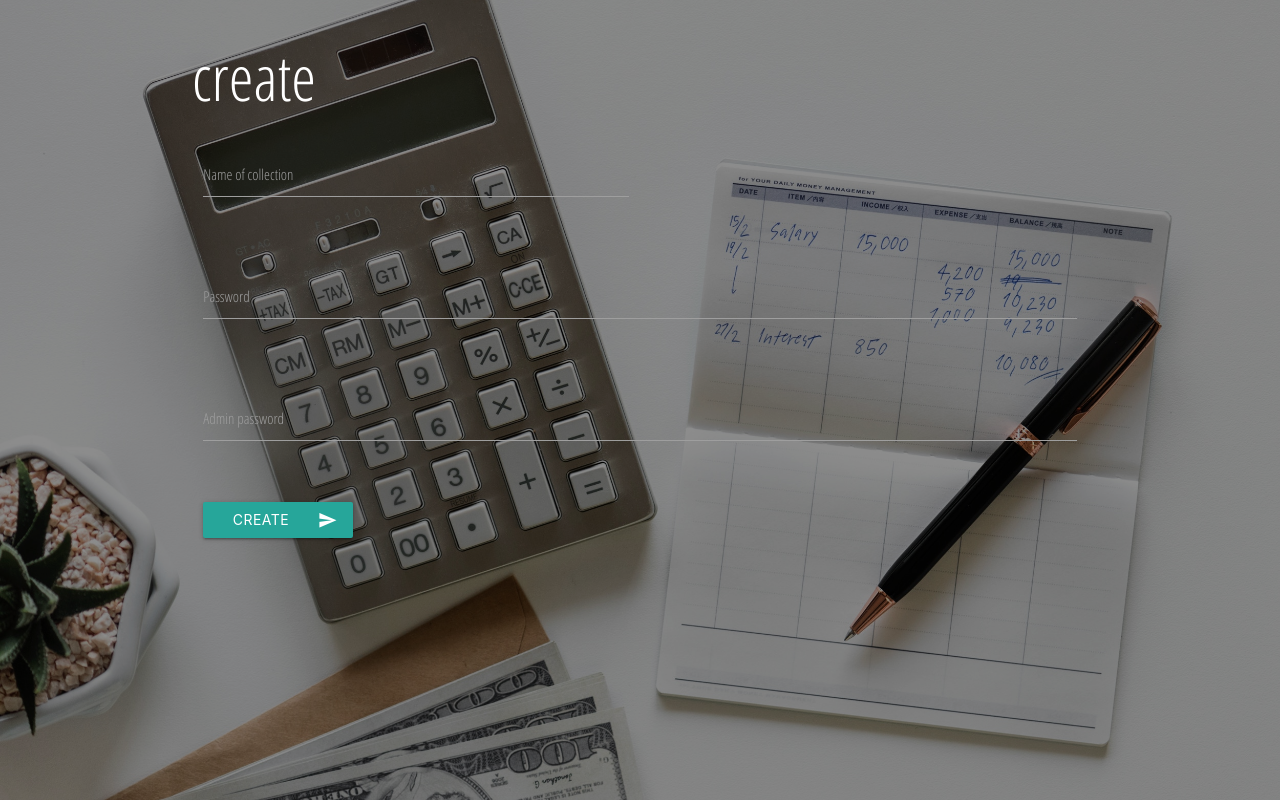
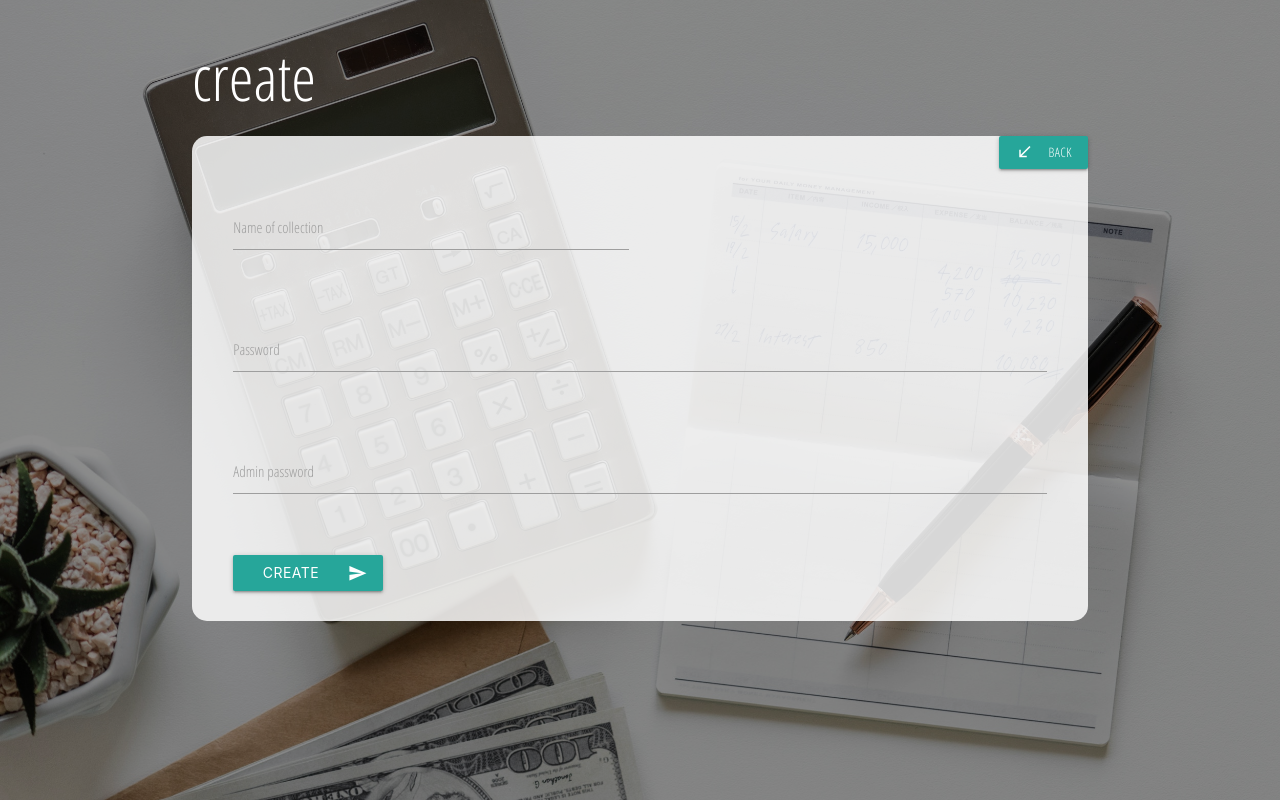
Before and after one commit to asorius/reactDC, a React (Create React App) app in the folder client/: page /create in a window 1280 px wide. Built offline with nearby package versions, Linux system fonts and the light colour scheme.

Commit message:
login/create styling

```diff
--- a/client/src/App.css
+++ b/client/src/App.css
@@ -9,7 +9,7 @@ body {
   color: white;
 }
 .landing_actions {
-  background-color: rgba(255, 255, 255, 0.575);
+  background-color: rgba(255, 255, 255, 0.842);
   border-radius: 1rem;
   height: 20rem;
   display: flex;
@@ -26,3 +26,8 @@ button {
 .del_icon:hover {
   cursor: pointer;
 }
+.action_form {
+  background-color: rgba(255, 255, 255, 0.842);
+  padding: 2rem;
+  border-radius: 1rem;
+}
--- a/client/src/components/Create.js
+++ b/client/src/components/Create.js
@@ -3,6 +3,7 @@ import { connect } from 'react-redux';
 import { createCollection } from '../actions/collectionActions';
 import PropTypes from 'prop-types';
 import { clearErrors } from '../actions/authActions';
+import { Link } from 'react-router-dom';
 class Create extends Component {
   state = {
     name: '',
@@ -28,9 +29,15 @@ class Create extends Component {
   render() {
     const { errors } = this.props;
     return (
-      <div className="container">
+      <div className="container ">
         <h1>create</h1>
-        <div className="row">
+        <div className="row right">
+          <Link className="btn btn-small waves-effect waves-light" to="/">
+            Back
+            <i className="material-icons left">call_received</i>
+          </Link>
+        </div>
+        <div className="row action_form action_form">
           <form className="col s12" onSubmit={this.onSubmit}>
             <div className="row">
               <div className="input-field col s6">
--- a/client/src/components/login.js
+++ b/client/src/components/login.js
@@ -2,6 +2,8 @@ import React, { Component } from 'react';
 import { connect } from 'react-redux';
 import PropTypes from 'prop-types';
 import { loginUser, clearErrors } from '../actions/authActions';
+import { Link } from 'react-router-dom';
+
 class Login extends Component {
   state = {
     name: '',
@@ -35,6 +37,12 @@ class Login extends Component {
       <div className="container">
         <h1>login</h1>
         <div className="row">
+          <div className="row">
+            <Link className="btn btn-small waves-effect waves-light" to="/">
+              Back
+              <i className="material-icons left">call_received</i>
+            </Link>
+          </div>
           <form className="col s12" onSubmit={this.onSubmit}>
             <div className="row">
               <div className="input-field col s6">
```
